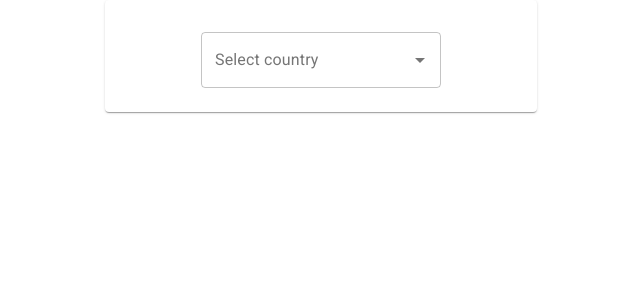
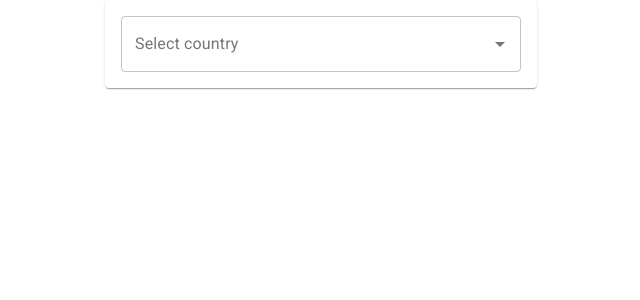
Before and after one commit to HermitRhaps/Weather-app, a React (Create React App) app: page / in a window 1280 px wide. Shown: the top 300 px of the page, without its empty margins (319-959 px from the left). Built offline with nearby package versions, Linux system fonts and the light colour scheme.

Commit message:
Finished with basic functional of searching city.

```diff
--- a/package.json
+++ b/package.json
@@ -37,6 +37,7 @@
   "devDependencies": {
     "@material-ui/core": "^4.11.3",
     "@material-ui/lab": "^4.0.0-alpha.57",
+    "cities.json": "^1.1.5",
     "countries-list": "^2.6.1"
   }
 }
--- a/src/components/Forecast.js
+++ b/src/components/Forecast.js
@@ -6,16 +6,25 @@ import {
   Grid,
   Paper,
   TextField,
+  Button,
 } from "@material-ui/core";
 import { Autocomplete } from "@material-ui/lab";
 import CurrentForecast from "./Current/CurrentForecast";
 import HourlyForecast from "./Hourly/HourlyForecast";
 import DailyForecast from "./Daily/DailyForecast";
 import Countries from "/Users/hermitrhaps/Documents/development/Weather-app/node_modules/countries-list/dist/continents.json";
+import Cities from "/Users/hermitrhaps/Documents/development/Weather-app/node_modules/cities.json/cities.json";
+
 const API_URL = "https://api.openweathermap.org/data/2.5/";
 const REQUEST_TYPE = "onecall?";
 const USR_KEY = "&appid=83c6ba4dd07d83514536821a8a51d6d5";
+
 const useStyles = makeStyles((theme) => ({
+  container: {
+    display: "flex",
+    justifyContent: "center",
+    alignItems: "center",
+  },
   paper: {
     padding: "1rem",
     margin: "auto",
@@ -23,28 +32,67 @@ const useStyles = makeStyles((theme) => ({
     maxWidth: "25rem",
     display: "flex",
     justifyContent: "center",
+    alignItems: "center",
   },
   input: {
-    minWidth: "15rem",
-    maxWidth: "20rem",
+    padding: "0",
+    margin: "0",
+    borderRadius: "4px",
+    width: "25rem",
   },
 }));
+
 const Forecast = () => {
-  // useEffect(() => {
-  //   Object.entries(Countries).map(([key, value]) => {
-  //     console.log(key);
-  //   });
-  // }, []);
   const [country, setCountry] = useState("");
+  const [city, setCity] = useState("");
+  const [coordinate, setCoordinate] = useState({
+    status: false,
+    lat: "",
+    lng: "",
+  });
+  const [forecast, setForecast] = useState();
   const classes = useStyles();
+  const search = (e) => {
+    e.preventDefault();
+    Object.entries(Cities)
+      .filter(([index, info]) => info.name === city)
+      .map(([index, info]) => {
+        fetch(
+          API_URL +
+            REQUEST_TYPE +
+            "lat=" +
+            info.lat +
+            "&lon=" +
+            info.lng +
+            "&units=metric" +
+            USR_KEY
+        )
+          .then((response) => {
+            if (!response.ok) {
+              throw Error(response.statusText);
+            }
+            return response.json();
+          })
+          .then((data) => {
+            setForecast(data);
+          })
+          .catch((error) => console.log(error));
+      });
+  };
   return (
-    <Container maxWidth="lg">
-      <Grid container spacing={1}>
+    <Container maxWidth="lg" className={classes.container}>
+      <Grid container spacing={2}>
         <Grid item xs={12}>
           <Paper className={classes.paper}>
-            <form className={classes.root} noValidate autoComplete="off">
+            <form
+              onSubmit={(e) => {
+                search(e);
+              }}
+              autoComplete="off"
+            >
+              <Grid container spacing={2}>
+                <Grid item xs={12}>
                   <Autocomplete
-                className={classes.input}
                     options={Object.entries(Countries).map(
                       ([key, value]) => key + ": " + value
                     )}
@@ -54,15 +102,72 @@ const Forecast = () => {
                         label="Select country"
                         margin="normal"
                         variant="outlined"
+                        className={classes.input}
                         onSelect={(e) =>
                           setCountry(e.target.value.split(":")[0] || "")
                         }
                       />
                     )}
                   />
+                </Grid>
+                {country ? (
+                  <Grid item xs={12}>
+                    <Autocomplete
+                      options={Object.entries(Cities)
+                        .filter(([index, info]) => info.country === country)
+                        .map(([index, info]) => info.name)}
+                      renderInput={(params) => (
+                        <TextField
+                          {...params}
+                          label="Select country"
+                          margin="normal"
+                          variant="outlined"
+                          className={classes.input}
+                          onSelect={(e) => setCity(e.target.value || "")}
+                        />
+                      )}
+                    />
+                  </Grid>
+                ) : (
+                  false
+                )}
+                {city ? (
+                  <Grid item xs={12}>
+                    <Button type="submit" variant="outlined">
+                      Submit
+                    </Button>
+                  </Grid>
+                ) : (
+                  false
+                )}
+              </Grid>
             </form>
           </Paper>
         </Grid>
+        {forecast ? (
+          <Grid container spacing={2}>
+            <Grid item xs={12}>
+              <Paper className={classes.paper}>
+                <CurrentForecast
+                  // timezone={this.state.timezone}
+                  current={forecast.current}
+                />
+              </Paper>
+            </Grid>
+            <Grid item xs={12}>
+              <Paper className={classes.paper}>
+                <HourlyForecast hourly={forecast.hourly} />
+              </Paper>
+            </Grid>
+            <Grid item xs={12}>
+              <Paper className={classes.paper}>
+                <DailyForecast daily={forecast.daily} />
+              </Paper>
+            </Grid>
+          </Grid>
+        ) : (
+          false
+        )}
       </Grid>
     </Container>
   );
@@ -82,36 +187,36 @@ const Forecast = () => {
 //   }
 //   componentDidMount() {
 //     navigator.geolocation.getCurrentPosition((position) => {
-//       fetch(
-//         API_URL +
-//           REQUEST_TYPE +
-//           "lat=" +
-//           position.coords.latitude +
-//           "&lon=" +
-//           position.coords.longitude +
-//           "&units=metric" +
-//           USR_KEY
-//       )
-//         .then((response) => {
-//           if (!response.ok) {
-//             throw Error(response.statusText);
-//           }
-//           return response.json();
-//         })
-//         .then((data) => {
-//           this.setState({
-//             timezone: data.timezone,
-//             current: data.current,
-//             hourly: data.hourly,
-//             daily: data.daily,
-//             searched: true,
-//             coords: {
-//               lat: data.lat,
-//               lon: data.lon,
-//             },
-//           });
-//         })
-//         .catch((error) => this.setState({ error, searched: false }));
+// fetch(
+//   API_URL +
+//     REQUEST_TYPE +
+//     "lat=" +
+//     position.coords.latitude +
+//     "&lon=" +
+//     position.coords.longitude +
+//     "&units=metric" +
+//     USR_KEY
+// )
+//   .then((response) => {
+//     if (!response.ok) {
+//       throw Error(response.statusText);
+//     }
+//     return response.json();
+//   })
+//   .then((data) => {
+//     this.setState({
+//       timezone: data.timezone,
+//       current: data.current,
+//       hourly: data.hourly,
+//       daily: data.daily,
+//       searched: true,
+//       coords: {
+//         lat: data.lat,
+//         lon: data.lon,
+//       },
+//     });
+//   })
+//   .catch((error) => this.setState({ error, searched: false }));
 //     });
 //   }
 //   render() {
@@ -120,13 +225,13 @@ const Forecast = () => {
 //         {this.state.searched ? (
 //           <div className="container">
 //             <div className="card shadow p-3 mb-5 bg-white rounded">
-//               <CurrentForecast
-//                 timezone={this.state.timezone}
-//                 current={this.state.current}
-//               />
+// <CurrentForecast
+//   timezone={this.state.timezone}
+//   current={this.state.current}
+// />
 //             </div>
 //             <div className="card shadow p-3 mb-5 bg-white rounded">
-//               <HourlyForecast hourly={this.state.hourly} />
+// <HourlyForecast hourly={this.state.hourly} />
 //             </div>
 //             <div className="card shadow p-3 mb-5 bg-white rounded">
 //               <DailyForecast daily={this.state.daily} />
```
Also changed, not shown: 1 other file (tests, documents, lock files or other folders). Lines whose indentation alone changed are shown as unchanged.
